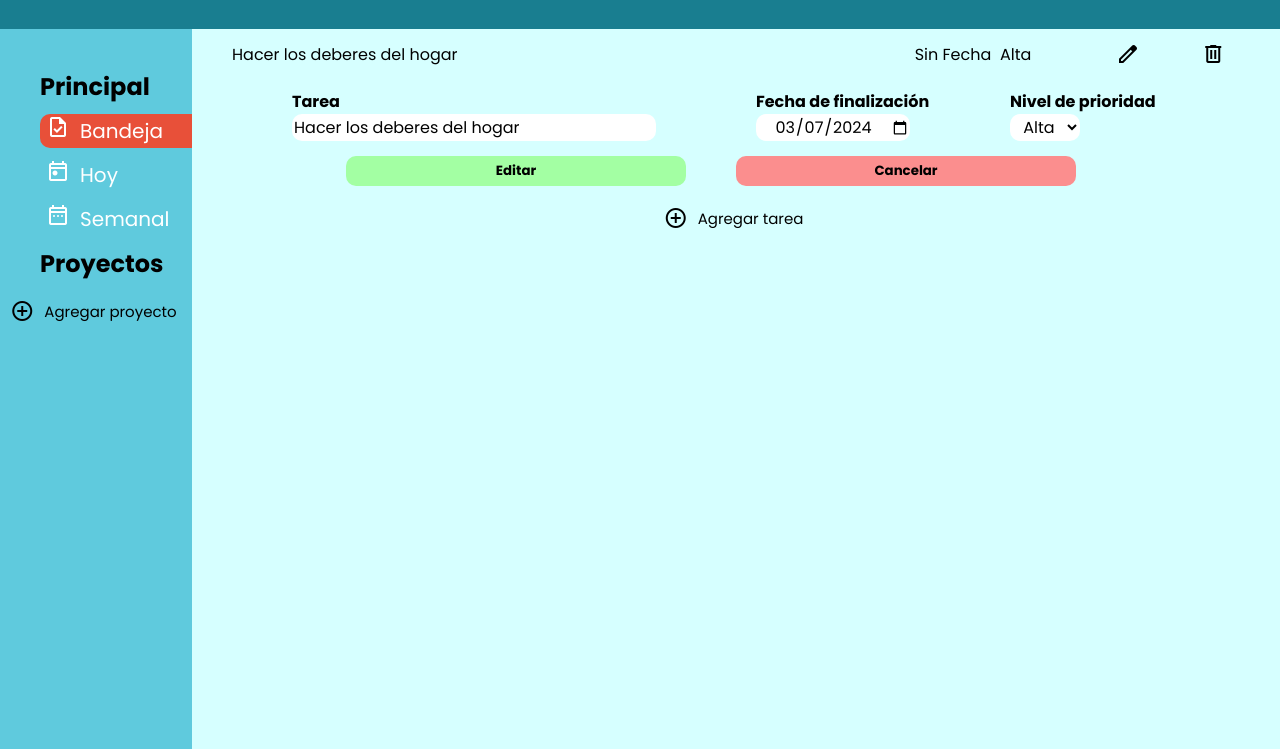
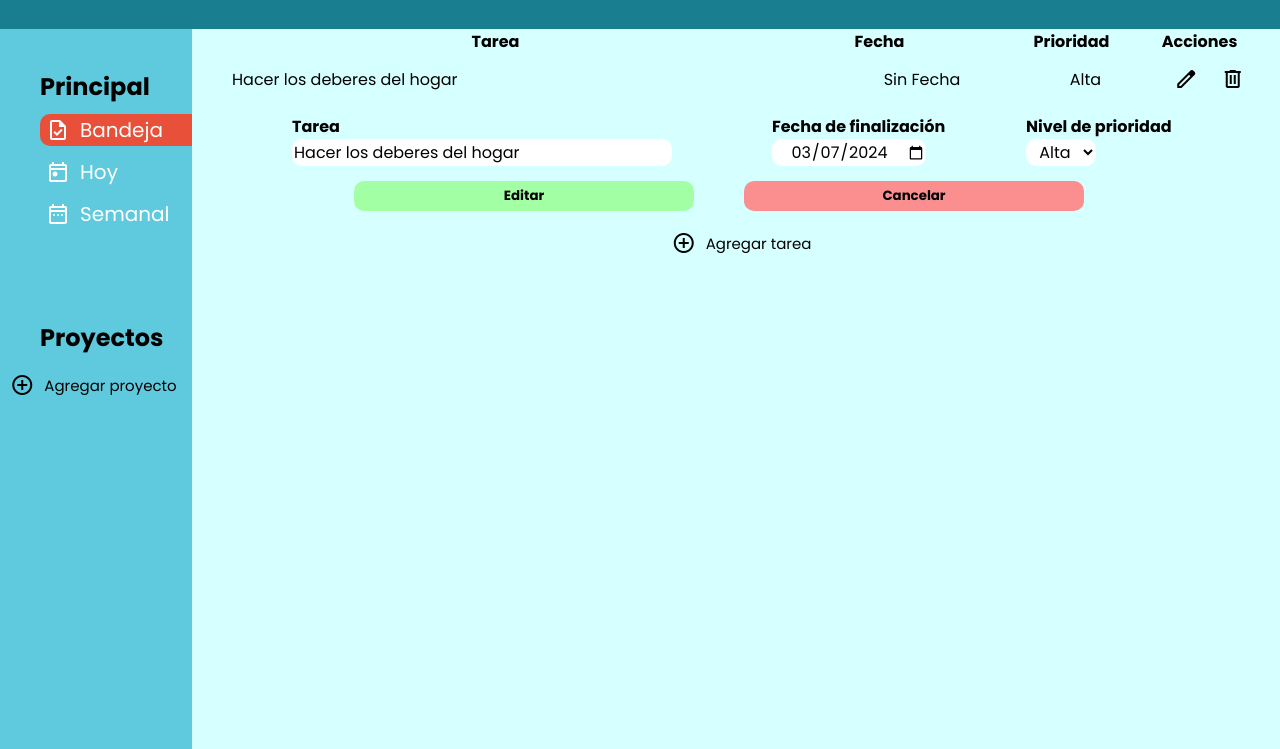
Before and after one commit to fabiDevz/to-do, a website built with webpack: page dist/index.html in a window 1280 px wide. Both pictures are taken after a click on the button "edit". Shown: the part 51-800 px from the top of the page. Built offline with nearby package versions, Linux system fonts and the light colour scheme.

Commit message:
detalles lista tareas

```diff
--- a/src/interfazGrafica.js
+++ b/src/interfazGrafica.js
@@ -1,16 +1,13 @@
 import ListaTarea from "./listaTarea";
 import Tarea from "./tarea";
-import { format, startOfWeek, endOfWeek, isWithinInterval} from 'date-fns';
+import Proyecto from "./proyecto";
+import { format, startOfWeek, endOfWeek, isWithinInterval } from 'date-fns';
 
-let listaTotal = new ListaTarea('Todo');
+let listaTotal = new ListaTarea();
 let editar = false;
-
 let aux = new Tarea('Hacer los deberes del hogar', 'Sin Fecha', 'Alta');
 listaTotal.setListaTarea(aux);
 
-let listaHoy = new ListaTarea('Hoy');
-let listaSemanal = new ListaTarea('Semanal');
-let listaPrioridad = new ListaTarea('Prioritario');
 
 function header() {
     const header = document.getElementById('header');
@@ -23,6 +20,11 @@ function header() {
 
 }
 function sideBar() {
+    const sideBarUp = document.createElement('div');
+    sideBarUp.classList.add('side-bar-up');
+    const sideBarDown = document.createElement('div');
+    sideBarDown.classList.add('side-bar-down');
+
     const sideBar = document.getElementById('side-bar');
     // creacion de elementos
     const bandejaSideBar = document.createElement('h2');
@@ -37,7 +39,7 @@ function sideBar() {
     bandejaSideBar.textContent = 'Principal';
     proyectoSideBar.textContent = 'Proyectos';
 
-    sideBar.appendChild(bandejaSideBar);
+    sideBarUp.appendChild(bandejaSideBar);
     //ciclo para construir botones del sidebar
     elementosBandeja.forEach((item) => {
         const btnAux = crearButton(item.titulo, item.icon);
@@ -46,14 +48,17 @@ function sideBar() {
             btnAux.classList.add('btn-side-bar-active');
         }
         btnAux.id = 'btn' + item.titulo;
-        sideBar.appendChild(btnAux);
+        sideBarUp.appendChild(btnAux);
     });
+    sideBar.appendChild(sideBarUp);
 
-    sideBar.appendChild(proyectoSideBar);
+    sideBarDown.appendChild(proyectoSideBar);
     const button = crearButton('Agregar proyecto', "<span class='material-symbols-outlined'>add_circle</span>");
     button.classList.add('btn-add-project');
-    sideBar.appendChild(button);
 
+
+    sideBarDown.appendChild(button);
+    sideBar.appendChild(sideBarDown);
     setEventosSideBar();
 
 }
@@ -107,10 +112,11 @@ function crearButton(texto, icono) {
 function main() {
 
     mostrarTareas();
-    btnAgregarTarea();
     setEventosMain();
 
 }
+
+
 
 
 
@@ -118,18 +124,33 @@ function setEventosMain() {
     const btnMain = document.querySelector('.btn-main');
     const btnAceptar = document.querySelector('.btn-aceptar');
     const btnCancelar = document.querySelector('.btn-cancelar');
+    const elementoActivo = document.querySelector('.btn-side-bar-active');
+    let textoElementoActivo = elementoActivo.textContent;
 
 
 
     if (btnMain) {
         btnMain.addEventListener('click', () => {
-            construirFormularioMain();
+            construirFormularioAgregarTarea();
         });
     }
     if (btnAceptar) {
         btnAceptar.addEventListener('click', () => {
             if (agregarTarea()) {
-                mostrarTareas();
+                console.log('elemento activo : ' + textoElementoActivo);
+                if (textoElementoActivo.includes('Hoy')) {
+                    console.log('entre a hoy ');
+                    mostrarTareas('Hoy');
+                } else {
+                    if (textoElementoActivo.includes('Semanal')) {
+                        console.log('entre a semanal ');
+                        mostrarTareas('Semanal');
+                    } else {
+                        console.log('entre a la normie ');
+                        mostrarTareas();
+                    }
+                }
+
                 limpiarFormulario();
             }
 
@@ -150,16 +171,21 @@ function setEventosMain() {
 
 
 function btnAgregarTarea() {
+
+
     const mainBtnArea = document.getElementById('main-btn-area');
     const btnMain = crearButton('Agregar tarea', "<span class='material-symbols-outlined'>add_circle</span>");
     btnMain.classList.add('btn-main');
 
     mainBtnArea.appendChild(btnMain);
+
+
 }
 
-function construirFormularioMain() {
-    const mainFormArea = document.getElementById('main-form-area');
-    if (mainFormArea.childElementCount === 0) {
+function construirFormularioAgregarTarea() {
+
+    const mainForm = document.getElementById('main-form-area');
+    if (mainForm.childElementCount === 0) {
         //elementos div del formulario
         const formularioTarea = document.createElement('div');
         const formBtnArea = document.createElement('div');
@@ -221,6 +247,8 @@ function construirFormularioMain() {
         formBtnArea.classList.add('main-form-btnArea');
         formInputArea.classList.add('main-form-InputArea');
 
+
+
         //Juntamos todo
         formBtnArea.appendChild(btnAceptar);
         formBtnArea.appendChild(btnCancelar);
@@ -239,11 +267,12 @@ function construirFormularioMain() {
         formularioTarea.appendChild(formInputArea);
         formularioTarea.appendChild(formBtnArea);
 
-        mainFormArea.appendChild(formularioTarea);
-
+        mainForm.appendChild(formularioTarea);
         setEventosMain();
     }
 }
+
+
 
 function agregarTarea() {
     const inputNombre = document.getElementById('input-nombre');
@@ -264,16 +293,17 @@ function agregarTarea() {
     //creamos el objeto tarea y agregamos a la lista
     let tarea = new Tarea(nombre, fecha, prioridad);
     listaTotal.setListaTarea(tarea);
-    if (fechaHoy === fecha) {
-        console.log('Agregamos tarea de HOY');
-        listaHoy.setListaTarea(tarea);
-    }
-
     console.log(listaTotal.getListaTareas());
     return true;
 }
 
 function mostrarTareas(tipoLista) {
+
+    const button = document.querySelector('.btn-main');
+    if (button === null) {
+        btnAgregarTarea();
+        setEventosMain();
+    }
     let lista = [];
     if (tipoLista === undefined) {
         lista = listaTotal.getListaTareas();
@@ -302,9 +332,40 @@ function mostrarTareas(tipoLista) {
 
     }
     limpiarListaTareas();
+    const mainLista = document.getElementById('main-lista-tareas');
+    if(lista.length === 0)
+    {
+        const divTitulos = document.createElement('div');
+        divTitulos.classList.add('main-titulo-no-task');
+        const noHayTareas = document.createElement('h2');
+        noHayTareas.textContent = 'No quedan tareas por hacer aqui ...';
+
+        divTitulos.appendChild(noHayTareas)
+        mainLista.appendChild(divTitulos);
+    }else{
+        const divTitulos = document.createElement('div');
+        divTitulos.classList.add('main-titulos-tareas');
+
+        const spanNombre = document.createElement('span');
+        const spanFecha = document.createElement('span');
+        const spanPrioridad = document.createElement('span');
+        const spanAcciones = document.createElement('span');
+
+        spanNombre.textContent = 'Tarea';
+        spanFecha.textContent = 'Fecha';
+        spanPrioridad.textContent = 'Prioridad';
+        spanAcciones.textContent = 'Acciones';
+
+        divTitulos.appendChild(spanNombre);
+        divTitulos.appendChild(spanFecha);
+        divTitulos.appendChild(spanPrioridad);
+        divTitulos.appendChild(spanAcciones);
+        mainLista.appendChild(divTitulos);
+
+    }
     lista.forEach((task) => {
 
-        const mainLista = document.getElementById('main-lista-tareas');
+
         const tareaDiv = document.createElement('div');
         const tareaText = document.createElement('span');
         const tareaDate = document.createElement('span');
@@ -333,7 +394,6 @@ function mostrarTareas(tipoLista) {
         mainLista.appendChild(tareaDiv);
     });
 
-    // btnTarea();
 }
 
 function limpiarListaTareas() {
@@ -369,7 +429,7 @@ function abrirEdicion(nombre) {
     if (form) {
         limpiarFormulario();
     }
-    construirFormularioMain();
+    construirFormularioAgregarTarea();
     const btnEditar = document.querySelector('.btn-aceptar-editar');
 
 
--- a/src/proyecto.js
+++ b/src/proyecto.js
@@ -1,7 +1,8 @@
 export default class Proyecto{
-    constructor(nombre,tareas = [])
+    constructor(nombre,descripcion,tareas = [])
     {
         this._nombre = nombre;
+        this._descripcion = descripcion;
         this._lista = tareas;
     }
 
@@ -11,18 +12,26 @@ export default class Proyecto{
         return this._nombre;
     }
 
+    getDescripcionProyecto()
+    {
+        return this._descripcion;
+    }
+
+    setDescripcionProyecto(descripcion)
+    {
+        this._descripcion = descripcion;
+    }
+
     setNombreProyecto(nombre)
     {
         this._nombre = nombre;
     }
 
-    getListaProyecto()
-    {
-        return this._lista;
+    getListaTareas() {
+        return this._listaTareas;
     }
 
-    setTaskListaProyecto(task)
-    {
-        this._lista.push(task);
+    agregarTarea(tarea) {
+        this._listaTareas.push(tarea);
     }
 }
```
Also changed, not shown: dist/index.html, dist/main.js, dist/styles.css.
